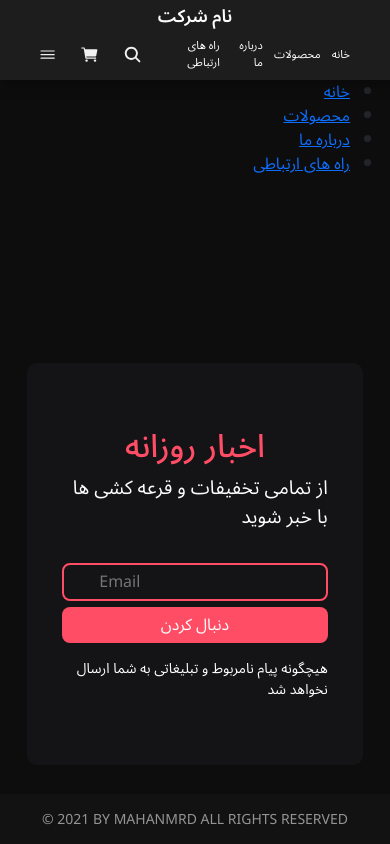
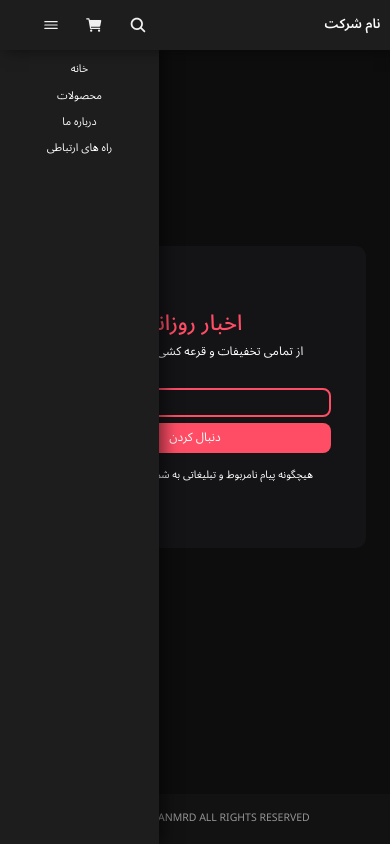
Before and after one commit to MahanMRD004/Kadoos-Final, a plain HTML site: page subscribe.html in a window 390 px wide. Both pictures are taken after a click on the item 47 px from the left and 54 px from the top of the page. Drawn offline with nearby package versions, Linux system fonts and the light colour scheme; a script that the page names is missing.

Commit message:
Add files via upload

```diff
--- a/style/about.css
+++ b/style/about.css
@@ -1,6 +1,3 @@
-main {
-    padding: 20px 2.2rem;
-}
 
 main .banner {
     height: 250px;
@@ -9,6 +6,7 @@ main .banner {
     place-content: center;
     background: #ff4d65;
     margin: auto;
+    margin-top: 20px;
     border-radius: 10px;
     text-align: center;
     color: #fdfdfd;
@@ -23,15 +21,6 @@ main .about {
 
 .about h4 {
     font-size: calc(1rem + .3vw);
-}
-
-main .offers {
-    position: relative;
-    height: auto;
-    min-height: 300px;
-    width: 100%;
-    margin-bottom: 1rem;
-    overflow: hidden;
 }
 
 .servicesBox {
@@ -65,6 +54,9 @@ main .offers {
 
 
 @media (max-width: 768px) {
+    .servicesBox {
+        grid-template-columns: repeat(2,1fr);
+    }
     .servicesBox .options {
         padding: 2rem 1rem;
     }
@@ -77,25 +69,13 @@ main .offers {
 }
 
 @media (max-width: 600px) {
-    .servicesBox .options {
-        padding: 1rem 0.7rem;
-    }
-    .options ion-icon {
-        font-size: 1.5rem;
-    }
-    .options h4 {
-        font-size: 0.8rem;
+    main .banner {
+        height: 200px;
     }
 }
 
 @media (max-width: 425px) {
-    .servicesBox .options {
-        padding: 0.2rem;
-    }
-    .options ion-icon {
-        font-size: 1.3rem;
-    }
-    .options h4 {
-        font-size: 0.65rem;
+    main .banner {
+        height: 140px;
     }
 }
--- a/style/contact.css
+++ b/style/contact.css
@@ -1,8 +1,9 @@
-main {
-    padding: 20px 2.2rem;
+main > h2,
+main > p {
+    margin: 1rem 2.2rem;
 }
-
 .row {
+    width: 95%;
     max-width: 1065px;
     margin: auto;
 }
@@ -89,7 +90,7 @@ main .contact h6 {
 
 .social li {
     aspect-ratio: 1;
-    width: 35px;
+    width: 2.1rem;
     cursor: pointer;
 }
 
@@ -97,7 +98,7 @@ footer {
     transition: 0.5s ease;
 }
 
-@media (max-width:690.5px) {
+@media (max-width:651.9px) {
     .row .contactCard {
         height: 150px;
     }
--- a/style/style.css
+++ b/style/style.css
@@ -1,6 +1,10 @@
 @import url('https://fonts.googleapis.com/css2?family=Noto+Sans+Arabic:wght@100;200;300;400;500;600;700;800;900&family=Tajawal:wght@200;300;400;500;700;800;900&display=swap');
 
 /* General Setup */
+
+:root {
+    overflow: hidden;
+}
 
 * {
     box-sizing: border-box;
@@ -8,17 +12,19 @@
 
 body {
     height: 100vh;
-    width: 100%;
+    width: 100vw;
     font-family: 'Noto Sans Arabic', sans-serif;
-    overflow-x: hidden;
+    overflow: hidden;
     background: #0d0d0d;
 }
 
-.fluid-container.disable {
+.fluid-container {
+    position: relative;
     height: 100%;
     width: 100%;
     overflow: hidden;
 }
+
 
 .imgBox {
     height: 100%;
@@ -119,6 +125,10 @@ header .logo {
     color: #fdfdfd;
 }
 
+header #toggleSidebar {
+    display: none;
+}
+
 
 header nav {
     height: 50px;
@@ -133,7 +143,7 @@ header .navigation {
     gap: 0.7rem;
 }
 
-header .navigation .navItem {
+.navItem {
     position: relative;
     height: 50px;
     display: grid;
@@ -143,11 +153,11 @@ header .navigation .navItem {
     color: #fdfdfd;
 }
 
-header .navigation .navItem:hover {
+.navItem:hover {
     color: #ff4d65;
 }
 
-header .navigation .navItem.active::after {
+.navItem.active::after {
     content: '';
     position: absolute;
     height: 4px;
@@ -157,7 +167,7 @@ header .navigation .navItem.active::after {
     border-radius: 100px 100px 0 0;
 }
 
-nav .icon {
+header .icon {
     aspect-ratio: 1;
     width: 35px;
     display: grid;
@@ -171,10 +181,62 @@ nav .icon {
     outline-offset: -15px;
 }
 
-nav .icon:hover {
+header  .icon:hover {
     outline: 1px solid #ff4d65;
     outline-offset: 0px;
 }
+
+/* Side Bar  */
+
+.sideBar {
+    position: absolute;
+    height: calc(100% - 47px);
+    width: calc(120px + 10vw);
+    background: #1d1d1d;
+    box-shadow: 5px 0 15px #00000085;
+    z-index: 99;
+    bottom: 0;
+    left: -100vw;
+    padding-top: 1.2rem;
+    transition: 0.3s ease-in-out;
+    display: none;
+}
+
+.sideBar.active {
+    left: 0;
+}
+
+.sideBar .sideNavigation {
+    list-style: none;
+    height: fit-content;
+    width: 100%;
+    display: flex;
+    flex-direction: column;
+    justify-content: flex-start;
+    align-items: center;
+    gap: 10px;
+    padding: 0;
+}
+
+.sideNavigation li {
+    width: 100%;
+}
+
+.sideBar .navItem {
+    height: fit-content;
+    width: 100%;
+}
+
+.sideBar .navItem.active::after {
+    content: '';
+    position: absolute;
+    height: 100%;
+    width: 4px;
+    background: #ff4d65;
+    left: 0;
+    border-radius: 0 100px 100px 0;
+}
+
 
 /* Search Box  */
 
@@ -189,13 +251,13 @@ nav .icon:hover {
     align-items: center;
     bottom: 0;
     left: 0;
-    transform: translateX(100%);
+    transform: translatey(-100vh);
     transition: 0.5s ease;
     z-index: 10;
 }
 
 .searchBox.active {
-    transform: translateX(0);
+    transform: translatey(0);
 }
 
 .searchBox .search {
@@ -208,7 +270,7 @@ nav .icon:hover {
     border: 2px solid #fdfdfd;
     outline: none;
     height: 35px;
-    width: 300px;
+    width: calc(100% - 45px);
     background: transparent;
     padding: 20px 20px;
     border-radius: 10px;
@@ -229,18 +291,15 @@ nav .icon:hover {
 /* Main */
 
 main {
-    padding-bottom: 1rem;
+    position: relative;
+    height: calc(100vh - 50px);
+    width: 100%;
     transition: 0.5s ease;
+    overflow-y: auto;
 }
 
 main.deactive {
-   position: absolute;
-   height: calc(100vh - 50px);
-   width: 100%;
-   left: 0;
-   bottom: 0;
-   overflow: hidden;
-   transform: translateX(-100%);
+   display: none;
 }
 
 
@@ -264,7 +323,7 @@ main .title {
 
 main .offers {
     position: relative;
-    height: 520px;
+    height: calc(220px + 20vw);
     width: 100%;
     margin-bottom: 1rem;
     overflow: hidden;
@@ -405,6 +464,7 @@ footer {
     justify-content: center;
     align-items: center;
     background: #121213;
+    margin-top: 1rem;
 }
 
 footer.deactive {
@@ -419,37 +479,6 @@ footer small {
 
 /* Responsive  */
 
-@media (max-width:530px) {
-    header {
-        height: 80px;
-        flex-direction: column;
-        justify-content: flex-end;
-    }
-
-    header .logo {
-        height: auto;
-        width: 100%;
-        display: grid;
-        place-content: center;
-    }
-
-    header .navigation .navItem {
-        font-size: 0.7rem;
-    }
-
-    nav .icon {
-        font-size: 1.2rem;
-    }
-
-    main {
-        padding: 1rem .4rem;
-    }
-
-    main.deactive {
-        height: calc(100vh - 80px);
-    }
-}
-
 @media (min-width:850px) {
     .container .bestSale .card .caption {
         transform: translateY(65%);
@@ -460,6 +489,12 @@ footer small {
     .container .bestSale .card:hover > .caption {
         transform: translateY(0);
      }
+}
+
+@media (max-width:768px) {
+    :root {
+        font-size: 14px;
+    }
 }
 
 
@@ -483,3 +518,40 @@ footer small {
         scroll-snap-align: center;
     }
 }
+
+@media (max-width:500px) {
+
+    .sideBar {
+        display: block;
+    }
+
+    header #toggleSidebar {
+        display: grid;
+    }
+
+    header {
+        justify-content: space-between;
+        align-items: center;
+        padding-inline: 0.8rem;
+    }
+
+    header .removable {
+        display: none;
+    }
+}
+
+@media (max-width:450px) {
+:root {
+    font-size: 12px;
+}
+
+    .caption .info{
+        display: none;
+    }
+}
+
+@media (max-width:300px) {
+    :root {
+        font-size: 11px;
+    }
+}
--- a/style/subscribe.css
+++ b/style/subscribe.css
@@ -1,22 +1,3 @@
-body {
-    overflow: hidden;
-}
-
-.fluid-container {
-    height: 100%;
-    overflow: hidden;
-}
-
-main {
-    height: 100%;
-    padding: 0;
-}
-
-main.deactive {
-    height: 100%;
-    left: unset;
-    bottom: unset;
-}
 .container {
     height: 100%;
     width: 100%;
@@ -48,16 +29,16 @@ main.deactive {
 
 .content .title h2 {
     color: #ff4d65;
-    font-size: 2rem;
+    font-size: 1.8rem;
 }
 
 .content .title p {
-    font-size: 1.2rem;
+    font-size: 1rem;
 }
 
 .content .email {
     position: relative;
-    height: 80px;
+    height: 65px;
     width: 100%;
     display: flex;
     flex-direction: column;
```
